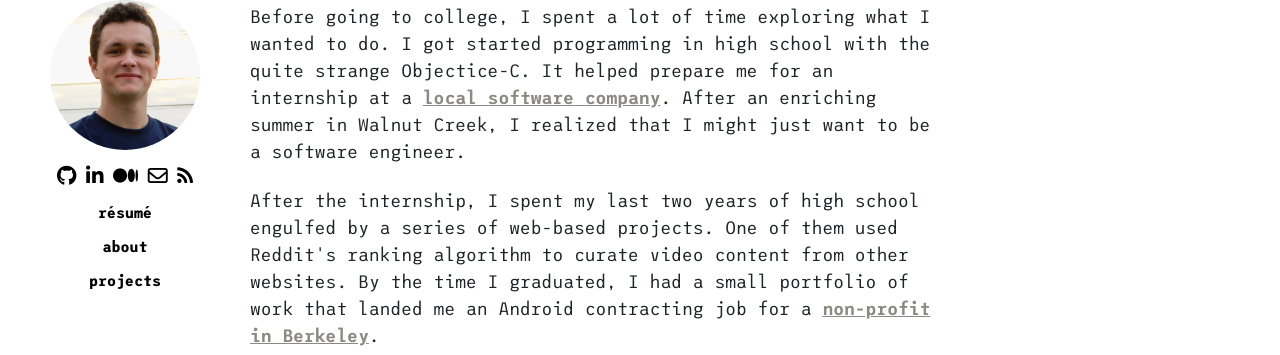
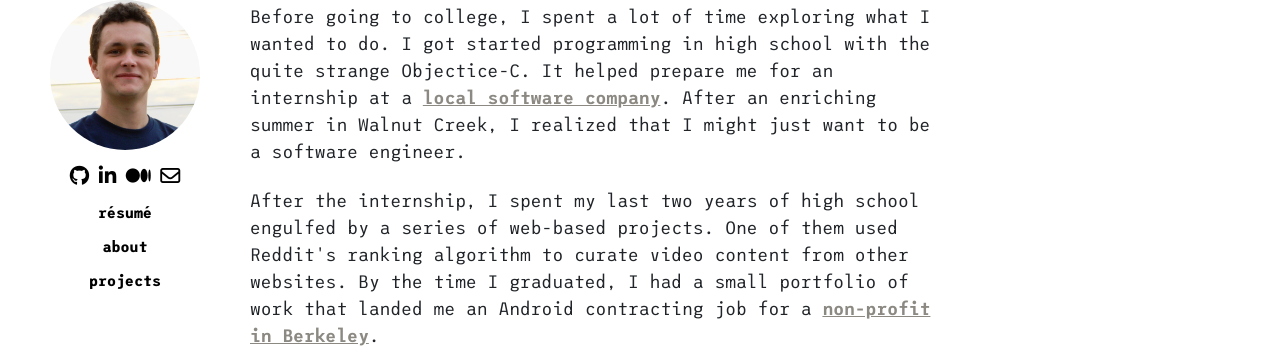
Before and after one commit to escofresco/escofresco.github.io, a Jekyll site: the page built from index.html, in a window 1280 px wide. Shown: the part 299-654 px from the top of the page. Built offline with Jekyll 4.4.1, drawn with Linux system fonts in a browser that asks for light colours; nearby versions of some CDN libraries.

Commit message:
remove rss link

```diff
--- a/_includes/sidebar.html
+++ b/_includes/sidebar.html
@@ -16,7 +16,6 @@
     <a href="https://www.linkedin.com/in/jonasz-karwacki/" target="_blank" title="Find me on LinkedIn" aria-label="Find me on LinkedIn"><i class="fa fa-linkedin"></i></a>
     <a href="https://medium.com/@jonaszk" target="_blank" aria-label="My blog" title="My blog"><i class="fa fa-medium" aria-hidden="true"></i></a>
     <a href="mailto:jonaszakr@gmail.com?subject=hi jonasz!" target="_blank" title="Email me" aria-label="Email me"><i class="fa fa-envelope-o"></i></a>
-    <a href="/atom.xml" target="_blank" title="Atom RSS feed"><i class="fa fa-rss" aria-hidden="true"></i></a>
 
 
   </section>
```
